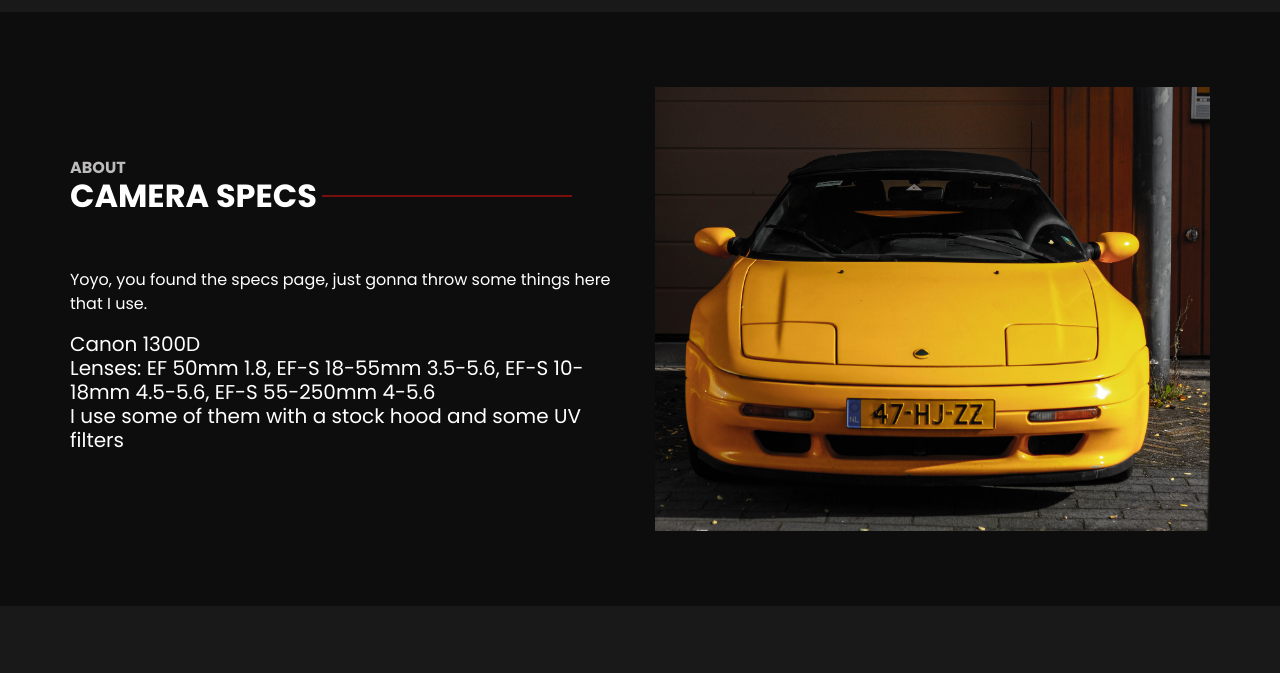
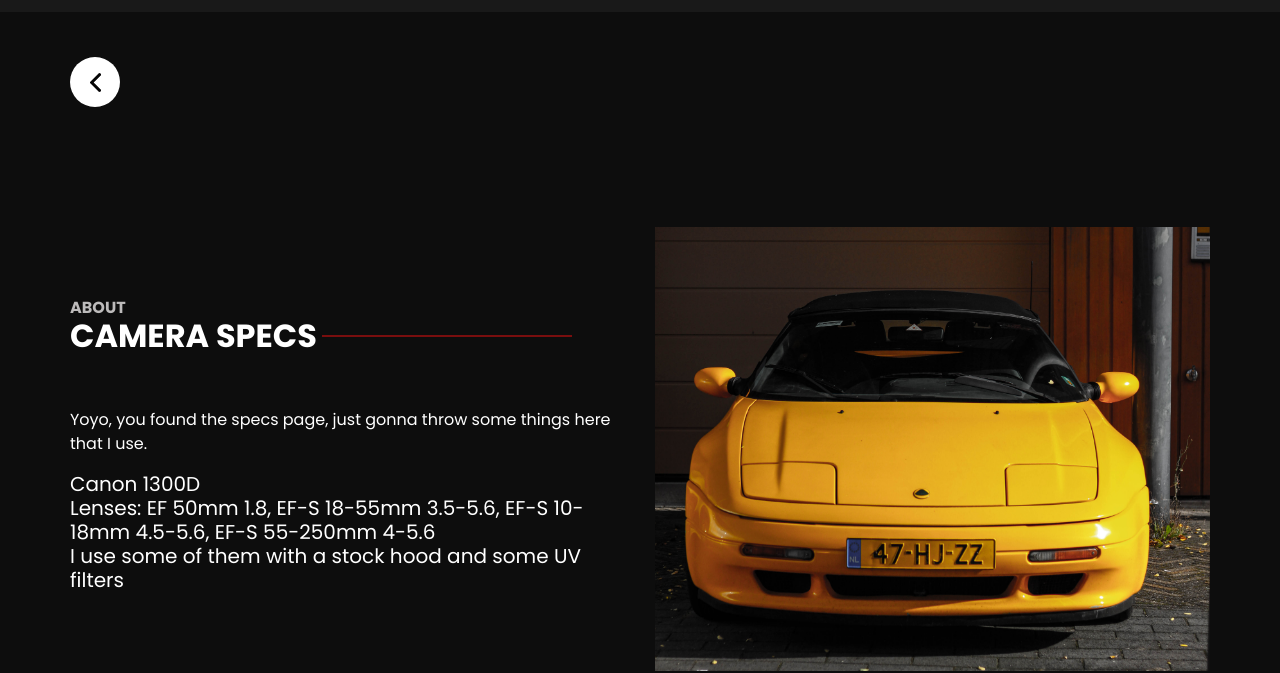
Before and after one commit to Spoekle/old-spoekle.com, a plain HTML site: page spoekle.com/camera-specs.html in a window 1280 px wide. Shown: the part 68-741 px from the top of the page. Drawn offline with nearby package versions, Linux system fonts and the light colour scheme; a script that the page names is missing.

Commit message:
Added buttons yey

```diff
--- a/spoekle.com/camera-specs.html
+++ b/spoekle.com/camera-specs.html
@@ -73,6 +73,22 @@
     </header>
   </div>
   <!-- end header section -->
+
+  <!-- button section -->
+  <section class="button_thingy layout_padding2">
+    <div class="container">
+      <div class="row">
+        <div class="col-md-6">
+          <a href="more.html">
+            <div class="img-box">
+              <img src="images/prev.png" alt="">
+            </div>
+          </a>
+        </div>
+      </div>
+    </div>
+  </section>
+  <!-- end button section -->
 
   <!-- about section -->
   <section class="about_section layout_padding">
```
Also changed, not shown: spoekle.com/pc-specs.html (+16 -0 lines).
